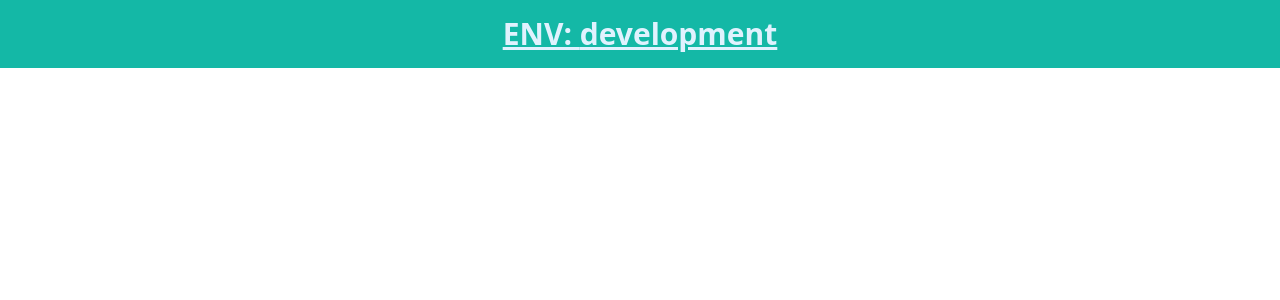
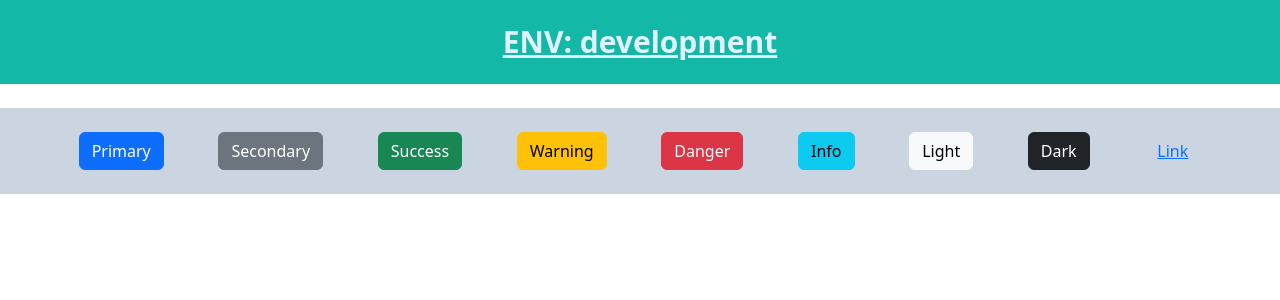
Before and after one commit to OzkanOner/activity-manager-ui, a React (Create React App) app: page / in a window 1280 px wide. Shown: the top 300 px of the page. Built offline with nearby package versions, Linux system fonts and the light colour scheme.

Commit message:
feat: bootstrap installed

```diff
--- a/package.json
+++ b/package.json
@@ -7,7 +7,9 @@
     "@testing-library/react": "^13.4.0",
     "@testing-library/user-event": "^13.5.0",
     "axios": "^1.7.7",
+    "bootstrap": "^5.3.3",
     "react": "^18.3.1",
+    "react-bootstrap": "^2.10.5",
     "react-dom": "^18.3.1",
     "react-scripts": "5.0.1",
     "web-vitals": "^2.1.4"
--- a/src/App.js
+++ b/src/App.js
@@ -1,4 +1,6 @@
-import './index.css'
+import 'bootstrap/dist/css/bootstrap.css';
+import { Button } from 'react-bootstrap';
+import './index.css';
 
 function App() {
   return (
@@ -6,6 +8,17 @@ function App() {
       <h1 className="text-3xl font-bold underline bg-teal-500 p-4 text-center text-sky-100">
         ENV: {process.env.NODE_ENV}
       </h1>
+      <div className="p-4 my-4 bg-slate-300 flex items-center justify-evenly">
+        <Button variant="primary">Primary</Button>
+        <Button variant="secondary">Secondary</Button>
+        <Button variant="success">Success</Button>
+        <Button variant="warning">Warning</Button>
+        <Button variant="danger">Danger</Button>
+        <Button variant="info">Info</Button>
+        <Button variant="light">Light</Button>
+        <Button variant="dark">Dark</Button>
+        <Button variant="link">Link</Button>
+      </div>
     </div>
   );
 }
```
Also changed, not shown: 1 other file (tests, documents, lock files or other folders).
